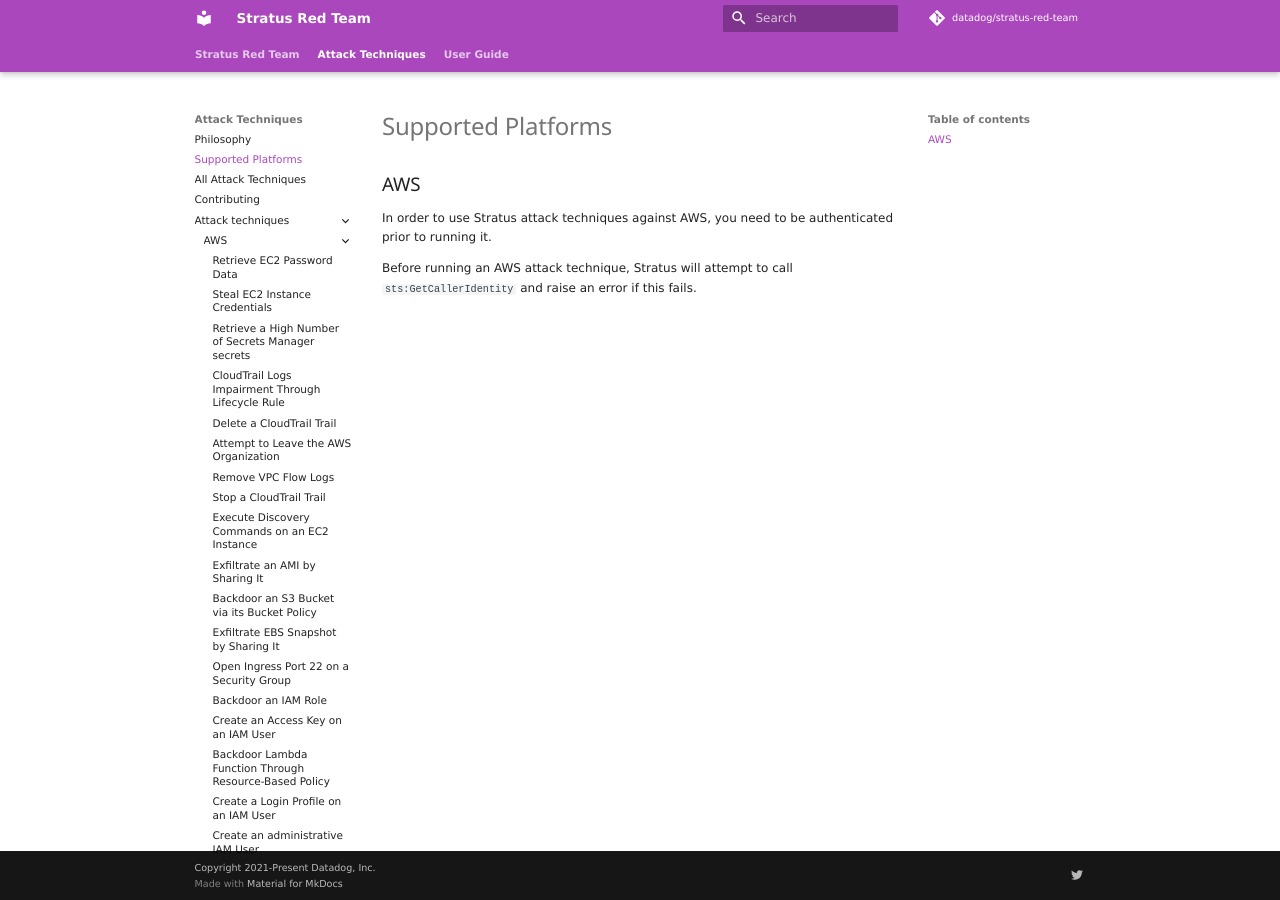
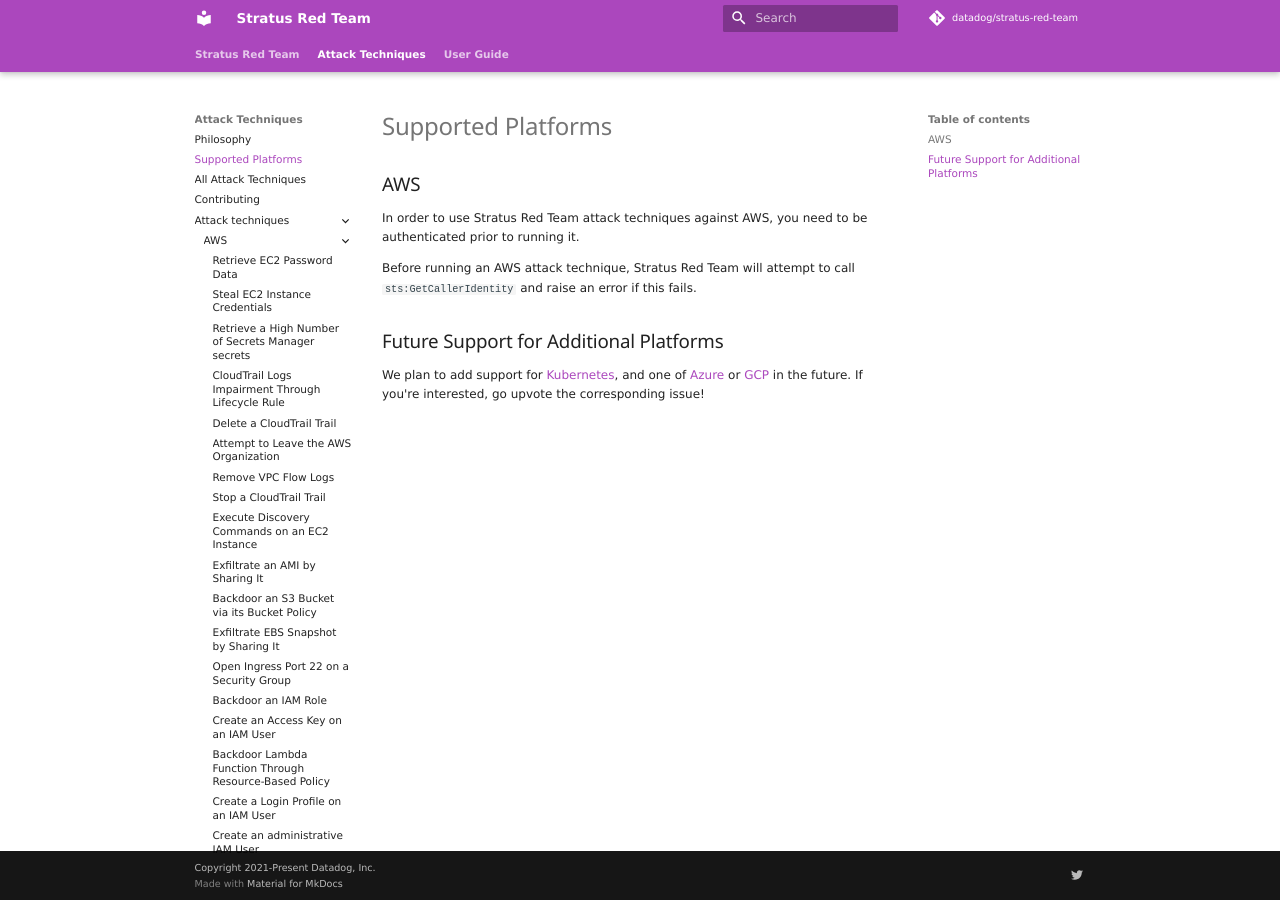
Before and after one commit to DataDog/stratus-red-team, an MkDocs documentation site: the page built from docs/attack-techniques/supported-platforms.md, in a window 1280 px wide. Built offline with MkDocs 1.6.1 and Material for MkDocs 9.7.7, drawn with Linux system fonts in a browser that asks for light colours; comment, search, counter and statistics services are not loaded.

Commit message:
Add note about future platforms (closes #38)

```diff
--- a/docs/attack-techniques/supported-platforms.md
+++ b/docs/attack-techniques/supported-platforms.md
@@ -2,6 +2,11 @@
 
 ## AWS
 
-In order to use Stratus attack techniques against AWS, you need to be authenticated prior to running it.
+In order to use Stratus Red Team attack techniques against AWS, you need to be authenticated prior to running it.
 
-Before running an AWS attack technique, Stratus will attempt to call `sts:GetCallerIdentity` and raise an error if this fails.
+Before running an AWS attack technique, Stratus Red Team will attempt to call `sts:GetCallerIdentity` and raise an error if this fails.
+
+## Future Support for Additional Platforms
+
+We plan to add support for [Kubernetes](https://github.com/DataDog/stratus-red-team/issues/51), and one of [Azure](https://github.com/DataDog/stratus-red-team/issues/52) or [GCP](https://github.com/DataDog/stratus-red-team/issues/53) in the future.
+If you're interested, go upvote the corresponding issue!
```
